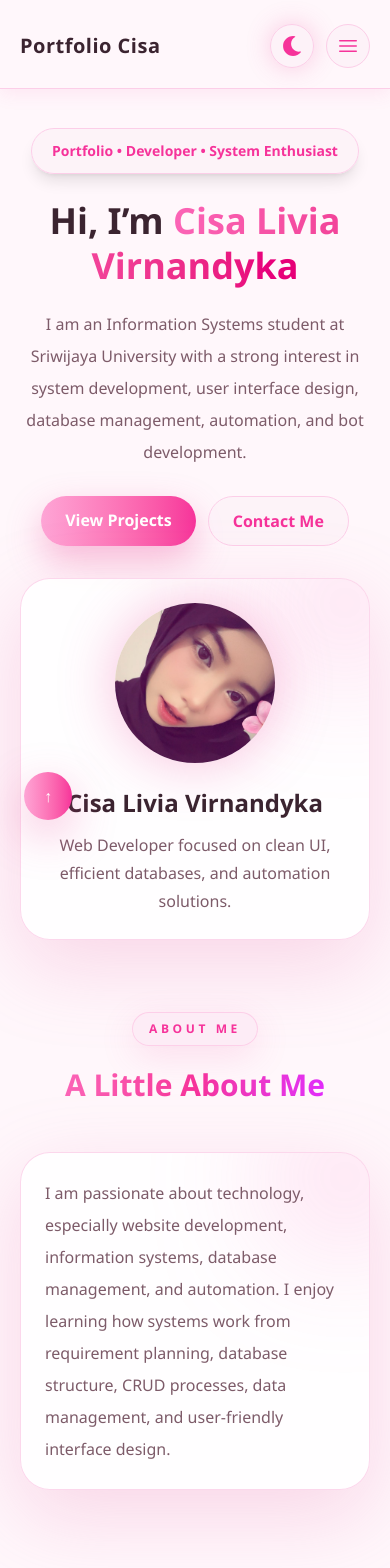
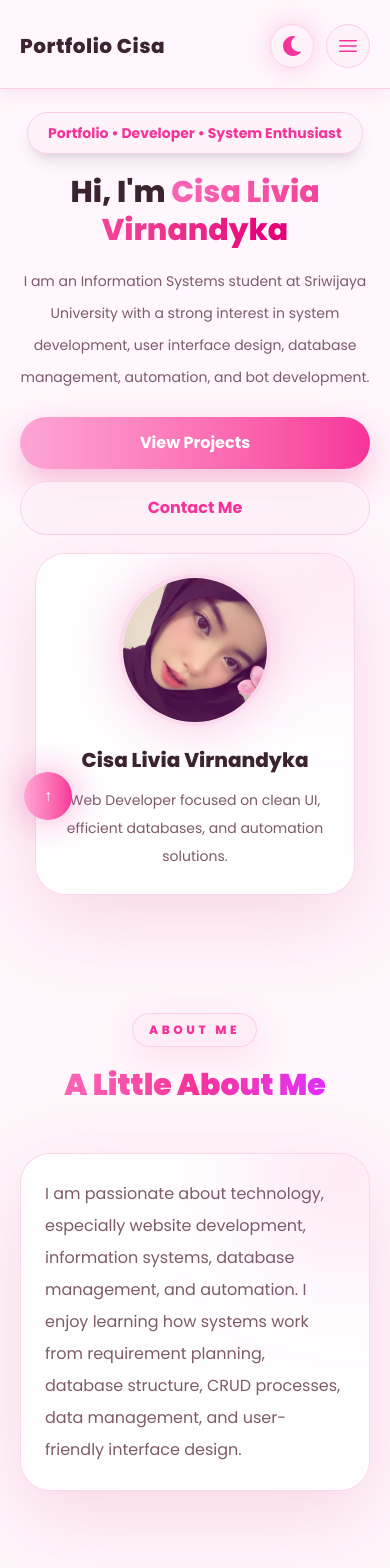
Before and after one commit to cyizzievielle/portofolio-cisa, a React (Vite) app: page / in a window 390 px wide. Shown: the top 1568 px of the page. Built offline with nearby package versions, Linux system fonts and the light colour scheme.

Commit message:
update portfolio

```diff
--- a/src/App.tsx
+++ b/src/App.tsx
@@ -94,7 +94,7 @@ function Card({ children, dark, className = "", style }: CardProps) {
 function SectionTitle({ label, title }: { label: string; title: string }) {
   return (
     <div className="mb-12 text-center">
-      <span className="inline-flex rounded-full border border-pink-300/40 bg-pink-100/60 px-4 py-2 text-xs font-extrabold uppercase tracking-[0.3em] text-pink-500 shadow-[0_10px_35px_rgba(236,72,153,0.15)]">
+      <span className="animate-badge-pop inline-flex rounded-full border border-pink-300/40 bg-pink-100/60 px-4 py-2 text-xs font-extrabold uppercase tracking-[0.3em] text-pink-500 shadow-[0_10px_35px_rgba(236,72,153,0.15)]">
         {label}
       </span>
 
@@ -104,7 +104,8 @@ function SectionTitle({ label, title }: { label: string; title: string }) {
         </span>
       </h2>
     </div>
-  );}
+  );
+}
 
 export default function App() {
   const [dark, setDark] = useState(false);
@@ -595,14 +596,14 @@ const certificates = [
 
 {open && (
     <div
-      className={`animate-modal-in absolute right-0 top-14 z-50 grid w-72 gap-4 rounded-3xl border p-5 shadow-2xl lg:hidden ${
+      className={`animate-slide-down absolute right-0 top-14 z-50 grid w-[calc(100vw-2rem)] max-w-[320px] gap-3 rounded-3xl border p-5 shadow-2xl lg:hidden ${
         dark
           ? "bg-[#12070d] border-pink-300/20"
           : "bg-white border-pink-200"
       }`}
     >
       <div className={`flex items-center gap-3 rounded-2xl border p-3 ${softCard}`}>
-        <div className="grid h-12 w-12 place-items-center rounded-2xl bg-gradient-to-br from-pink-300 via-pink-500 to-fuchsia-500 text-xl text-white shadow-md">
+        <div className="grid h-12 w-12 shrink-0 place-items-center rounded-2xl bg-gradient-to-br from-pink-300 via-pink-500 to-fuchsia-500 text-xl text-white shadow-md">
           <HiHome />
         </div>
         <div>
@@ -616,7 +617,7 @@ const certificates = [
           key={link}
           href={`#${link.toLowerCase()}`}
           onClick={() => setOpen(false)}
-          className={`flex items-center gap-3 rounded-2xl px-2 py-1 font-bold transition hover:bg-pink-100/60 hover:text-pink-500 ${muted}`}
+          className={`flex items-center gap-3 rounded-2xl px-3 py-2.5 font-bold transition hover:bg-pink-100/60 hover:text-pink-500 active:scale-[0.98] ${muted}`}
         >
           <NavBadge label={link} />
           {link}
@@ -629,51 +630,62 @@ const certificates = [
 </header>
 
       <main>
-        <section className="mx-auto grid min-h-screen max-w-6xl items-center gap-10 px-5 pt-32 lg:grid-cols-[1.15fr_.85fr]">
+        <section className="mx-auto grid min-h-screen max-w-6xl items-center gap-8 px-5 pb-10 pt-28 sm:gap-10 sm:pt-32 lg:grid-cols-[1.15fr_.85fr]">
           <div className="animate-fade-up text-center lg:text-left">
-            <div className={`mb-6 inline-flex rounded-full border px-5 py-3 text-sm font-bold text-pink-500 shadow-lg ${softCard}`}>
+            <div className={`mb-5 inline-flex animate-badge-pop rounded-full border px-5 py-2.5 text-sm font-bold text-pink-500 shadow-lg ${softCard}`}>
               Portfolio • Developer • System Enthusiast
             </div>
 
-            <h1 className="text-4xl font-extrabold leading-tight sm:text-5xl lg:text-7xl">
-              Hi, I’m <span className="bg-gradient-to-r from-pink-400 to-pink-600 bg-clip-text text-transparent">Cisa Livia Virnandyka</span>
+            <h1 className="text-3xl font-extrabold leading-tight sm:text-5xl lg:text-7xl">
+              Hi, I'm{" "}
+              <span className="bg-gradient-to-r from-pink-400 to-pink-600 bg-clip-text text-transparent">
+                Cisa Livia Virnandyka
+              </span>
             </h1>
 
-            <p className={`mx-auto mt-5 max-w-2xl text-base leading-8 lg:mx-0 ${muted}`}>
+            <p className={`mx-auto mt-4 max-w-2xl text-sm leading-8 sm:text-base sm:mt-5 lg:mx-0 ${muted}`}>
               I am an Information Systems student at Sriwijaya University with a strong interest in system development,
               user interface design, database management, automation, and bot development.
             </p>
 
-            <div className="mt-7 flex flex-wrap justify-center gap-3 lg:justify-start">
-              <a href="#projects" className="rounded-full bg-gradient-to-r from-pink-300 to-pink-500 px-6 py-3 font-bold text-white shadow-[0_14px_35px_rgba(236,72,153,0.35)] transition hover:-translate-y-1">
+            <div className="mt-6 flex flex-col gap-3 sm:mt-7 sm:flex-row sm:justify-center lg:justify-start">
+              <a
+                href="#projects"
+                className="group inline-flex items-center justify-center gap-2 rounded-full bg-gradient-to-r from-pink-300 to-pink-500 px-6 py-3.5 font-bold text-white shadow-[0_14px_35px_rgba(236,72,153,0.35)] transition hover:-translate-y-1 hover:shadow-[0_18px_45px_rgba(236,72,153,0.48)] active:scale-[0.97]"
+              >
                 View Projects
               </a>
-              <a href="#contact" className={`rounded-full border px-6 py-3 font-bold text-pink-500 transition hover:-translate-y-1 ${softCard}`}>
+              <a
+                href="#contact"
+                className={`inline-flex items-center justify-center gap-2 rounded-full border px-6 py-3.5 font-bold text-pink-500 transition hover:-translate-y-1 active:scale-[0.97] ${softCard}`}
+              >
                 Contact Me
               </a>
             </div>
           </div>
 
+          <div className="mx-auto w-full max-w-xs animate-slide-in-right sm:max-w-sm lg:max-w-full">
             <Card
               dark={dark}
-  className="mx-auto w-full max-w-sm animate-[float_4s_ease-in-out_infinite] text-center"
+              className="animate-[float_4.5s_ease-in-out_infinite] text-center"
             >
-  <div className="mx-auto mb-6 h-40 w-40 overflow-hidden rounded-full shadow-[0_0_55px_rgba(236,72,153,0.35)]">
+              <div className="mx-auto mb-6 h-36 w-36 overflow-hidden rounded-full shadow-[0_0_55px_rgba(236,72,153,0.35)] ring-4 ring-pink-200/50 sm:h-40 sm:w-40">
                 <img
                   src="/profile.jpg"
                   alt="Cisa Profile"
                   className="h-full w-full object-cover"
                 />
-  </div> {/* ✅ ini yang tadi kurang */}
+              </div>
 
-  <h3 className="text-2xl font-extrabold">
+              <h3 className="text-xl font-extrabold sm:text-2xl">
                 Cisa Livia Virnandyka
               </h3>
 
-  <p className={`mt-3 leading-7 ${muted}`}>
+              <p className={`mt-3 text-sm leading-7 sm:text-base ${muted}`}>
                 Web Developer focused on clean UI, efficient databases, and automation solutions.
               </p>
             </Card>
+          </div>
         </section>
         <section id="about" className="reveal mx-auto max-w-6xl px-5 py-16">
           <SectionTitle label="About Me" title="A Little About Me" />
@@ -739,29 +751,36 @@ const certificates = [
 <section id="services" className="reveal mx-auto max-w-6xl px-5 py-16">
           <SectionTitle label="Service" title="What I Do" />
 
-  <div className="grid gap-6 md:grid-cols-3">
+  <div className="grid gap-5 sm:grid-cols-3">
     {[
       {
+        emoji: "🌐",
         title: "Web Development",
         desc: "Building clean, responsive, and aesthetic web applications.",
       },
       {
+        emoji: "🗄️",
         title: "System Development",
         desc: "Designing structured systems with efficient data workflows.",
       },
       {
+        emoji: "🤖",
         title: "Bot Automation",
         desc: "Creating automation bots for Discord and custom integrations.",
       },
-    ].map((item) => (
+    ].map((item, i) => (
       <div
         key={item.title}
-        className={`rounded-3xl border p-6 text-center transition hover:-translate-y-1 hover:shadow-[0_20px_60px_rgba(236,72,153,0.25)] ${softCard}`}
+        className={`animate-card-in rounded-3xl border p-6 text-center transition hover:-translate-y-2 hover:shadow-[0_20px_60px_rgba(236,72,153,0.28)] ${softCard}`}
+        style={{ animationDelay: `${i * 100}ms` }}
       >
+        <div className="mx-auto mb-4 grid h-16 w-16 place-items-center rounded-2xl bg-gradient-to-br from-pink-200 to-pink-400 text-3xl shadow-[0_12px_30px_rgba(236,72,153,0.25)] transition group-hover:scale-110">
+          {item.emoji}
+        </div>
         <h3 className="text-lg font-bold text-pink-500 mb-2">
           {item.title}
         </h3>
-        <p className={`text-sm ${muted}`}>{item.desc}</p>
+        <p className={`text-sm leading-6 ${muted}`}>{item.desc}</p>
       </div>
     ))}
   </div>
@@ -771,21 +790,22 @@ const certificates = [
 
        <section id="skills" className="reveal mx-auto max-w-6xl px-5 py-16">
           <SectionTitle label="Skills" title="Tools & Tech Stack" />
-  <div className="grid gap-6 md:grid-cols-2">
-    {skillGroups.map((group) => (
+  <div className="grid gap-5 sm:grid-cols-2">
+    {skillGroups.map((group, i) => (
       <div
         key={group.title}
-        className={`rounded-3xl border p-6 transition hover:-translate-y-1 ${softCard}`}
+        className={`animate-card-in rounded-3xl border p-6 transition hover:-translate-y-1 hover:shadow-[0_18px_50px_rgba(236,72,153,0.22)] ${softCard}`}
+        style={{ animationDelay: `${i * 80}ms` }}
       >
         <h3 className="mb-4 text-lg font-bold text-pink-500">
           {group.title}
         </h3>
 
-        <div className="flex flex-wrap gap-3">
+        <div className="flex flex-wrap gap-2.5">
           {group.items.map((skill) => (
             <span
               key={skill}
-              className="rounded-full border px-3 py-1 text-xs font-semibold text-pink-500"
+              className="rounded-full border border-pink-300/50 bg-pink-50/60 px-3 py-1.5 text-xs font-semibold text-pink-500 transition hover:-translate-y-0.5 hover:bg-pink-100/80"
             >
               {skill}
             </span>
@@ -1081,7 +1101,7 @@ const certificates = [
 <section id="contact" className="reveal mx-auto max-w-6xl px-5 py-20">
   <SectionTitle label="Contact" title="Let’s Connect" />
 
-  <div className="mb-12 grid gap-5 sm:grid-cols-2 lg:grid-cols-5">
+  <div className="mb-10 grid gap-4 grid-cols-2 sm:grid-cols-3 lg:grid-cols-5">
     {[
       {
         icon: "📧",
@@ -1113,14 +1133,14 @@ const certificates = [
         href={item.href}
         target={item.title === "Email" ? undefined : "_blank"}
         rel={item.title === "Email" ? undefined : "noopener noreferrer"}
-        className={`group relative overflow-hidden rounded-3xl border p-6 text-center shadow-lg transition duration-300 hover:-translate-y-2 hover:shadow-[0_20px_60px_rgba(236,72,153,0.25)] ${softCard}`}
+        className={`group relative overflow-hidden rounded-3xl border p-4 text-center shadow-lg transition duration-300 hover:-translate-y-2 hover:shadow-[0_20px_60px_rgba(236,72,153,0.25)] active:scale-[0.97] sm:p-6 ${softCard}`}
       >
         <div className="absolute inset-0 bg-gradient-to-br from-pink-300/20 to-transparent opacity-0 transition group-hover:opacity-100" />
-        <div className="relative mx-auto mb-3 grid h-14 w-14 place-items-center rounded-2xl bg-white shadow-[0_14px_35px_rgba(236,72,153,0.2)] ring-1 ring-pink-200/70 transition duration-300 group-hover:scale-110">
+        <div className="relative mx-auto mb-3 grid h-12 w-12 place-items-center rounded-2xl bg-white shadow-[0_14px_35px_rgba(236,72,153,0.2)] ring-1 ring-pink-200/70 transition duration-300 group-hover:scale-110 sm:h-14 sm:w-14">
           <SocialLogo name={item.title} />
         </div>
-        <h3 className="relative font-extrabold text-pink-500">{item.title}</h3>
-        <p className={`relative mt-1 text-xs ${muted}`}>{item.value}</p>
+        <h3 className="relative text-sm font-extrabold text-pink-500 sm:text-base">{item.title}</h3>
+        <p className={`relative mt-1 truncate text-[10px] sm:text-xs ${muted}`}>{item.value}</p>
       </a>
     ))}
 
@@ -1130,15 +1150,15 @@ const certificates = [
         navigator.clipboard.writeText("@2cyi");
         showToast("Discord username copied ✨");
       }}
-      className={`group relative overflow-hidden rounded-3xl border p-6 text-center shadow-lg transition duration-300 hover:-translate-y-2 hover:shadow-[0_20px_60px_rgba(236,72,153,0.25)] ${softCard}`}
+      className={`group relative overflow-hidden rounded-3xl border p-4 text-center shadow-lg transition duration-300 hover:-translate-y-2 hover:shadow-[0_20px_60px_rgba(236,72,153,0.25)] active:scale-[0.97] sm:p-6 ${softCard}`}
     >
       <div className="absolute inset-0 bg-gradient-to-br from-pink-300/20 to-transparent opacity-0 transition group-hover:opacity-100" />
-      <div className="relative mx-auto mb-3 grid h-14 w-14 place-items-center rounded-2xl bg-white text-[0px] shadow-[0_14px_35px_rgba(236,72,153,0.2)] ring-1 ring-pink-200/70 transition duration-300 group-hover:scale-110">
+      <div className="relative mx-auto mb-3 grid h-12 w-12 place-items-center rounded-2xl bg-white text-[0px] shadow-[0_14px_35px_rgba(236,72,153,0.2)] ring-1 ring-pink-200/70 transition duration-300 group-hover:scale-110 sm:h-14 sm:w-14">
         <SocialLogo name="Discord" />
         🎮
       </div>
-      <h3 className="relative font-extrabold text-pink-500">Discord</h3>
-      <p className={`relative mt-1 text-xs ${muted}`}>@2cyi • click to copy</p>
+      <h3 className="relative text-sm font-extrabold text-pink-500 sm:text-base">Discord</h3>
+      <p className={`relative mt-1 text-[10px] sm:text-xs ${muted}`}>@2cyi • click to copy</p>
     </button>
   </div>
 
@@ -1375,14 +1395,17 @@ const certificates = [
   </div>
 )}
 
+<div id="cursorGlow" className="cursor-glow"></div>
+<div id="cursorLove" className="cursor-love"></div>
+
+{/* Scroll to top */}
 <button
   onClick={() => window.scrollTo({ top: 0, behavior: "smooth" })}
-  className="fixed bottom-6 left-6 z-50 grid h-12 w-12 place-items-center rounded-full bg-gradient-to-r from-pink-300 to-pink-500 font-bold text-white shadow-[0_15px_45px_rgba(236,72,153,0.35)] transition hover:-translate-y-1"
+  className="animate-pulse-glow fixed bottom-6 left-6 z-50 grid h-12 w-12 place-items-center rounded-full bg-gradient-to-r from-pink-300 to-pink-500 font-bold text-white shadow-[0_15px_45px_rgba(236,72,153,0.35)] transition hover:-translate-y-1 hover:shadow-[0_20px_55px_rgba(236,72,153,0.5)] active:scale-95"
+  aria-label="Back to top"
 >
   ↑
 </button>
-<div id="cursorGlow" className="cursor-glow"></div>
-<div id="cursorLove" className="cursor-love"></div>
     </div>
 
   );
--- a/src/index.css
+++ b/src/index.css
@@ -1,75 +1,197 @@
+@import url("https://fonts.googleapis.com/css2?family=Poppins:wght@400;500;600;700;800;900&display=swap");
 @import "tailwindcss";
 
 html {
   scroll-behavior: smooth;
+  scroll-padding-top: 90px;
+  -webkit-text-size-adjust: 100%;
+}
+
+@media (max-width: 640px) {
+  html {
+    scroll-padding-top: 75px;
+  }
 }
 
 body {
   font-family: "Poppins", "Segoe UI", sans-serif;
+  -webkit-font-smoothing: antialiased;
+  overflow-x: hidden;
 }
 
+/* ── Keyframes ──────────────────────────────────── */
+
 @keyframes float {
-  50% {
-    transform: translateY(-12px);
-  }
+  0%, 100% { transform: translateY(0px); }
+  50% { transform: translateY(-14px); }
+}
+
+@keyframes floatSm {
+  0%, 100% { transform: translateY(0px); }
+  50% { transform: translateY(-7px); }
 }
 
 @keyframes fadeUp {
-  from {
-    opacity: 0;
-    transform: translateY(28px);
-  }
-  to {
-    opacity: 1;
-    transform: translateY(0);
-  }
+  from { opacity: 0; transform: translateY(32px); }
+  to   { opacity: 1; transform: translateY(0); }
+}
+
+@keyframes fadeIn {
+  from { opacity: 0; }
+  to   { opacity: 1; }
+}
+
+@keyframes slideInRight {
+  from { opacity: 0; transform: translateX(36px); }
+  to   { opacity: 1; transform: translateX(0); }
+}
+
+@keyframes slideInLeft {
+  from { opacity: 0; transform: translateX(-36px); }
+  to   { opacity: 1; transform: translateX(0); }
+}
+
+@keyframes scaleIn {
+  from { opacity: 0; transform: scale(0.91); }
+  to   { opacity: 1; transform: scale(1); }
 }
 
 @keyframes softPulse {
-  50% {
-    opacity: 0.55;
-    transform: scale(1.08);
-  }
+  0%, 100% { opacity: 0.5; transform: scale(1); }
+  50% { opacity: 1; transform: scale(1.1); }
 }
 
 @keyframes cardIn {
-  from {
-    opacity: 0;
-    transform: translateY(24px) scale(0.98);
-  }
-  to {
-    opacity: 1;
-    transform: translateY(0) scale(1);
-  }
+  from { opacity: 0; transform: translateY(28px) scale(0.97); }
+  to   { opacity: 1; transform: translateY(0) scale(1); }
 }
 
 @keyframes modalIn {
-  from {
-    opacity: 0;
-    transform: translateY(22px) scale(0.96);
-  }
-  to {
-    opacity: 1;
-    transform: translateY(0) scale(1);
-  }
+  from { opacity: 0; transform: translateY(22px) scale(0.95); }
+  to   { opacity: 1; transform: translateY(0) scale(1); }
 }
 
+@keyframes shineMove {
+  0%   { left: -60%; }
+  100% { left: 120%; }
+}
+
+@keyframes shimmerPink {
+  0%   { background-position: -200% center; }
+  100% { background-position: 200% center; }
+}
+
+@keyframes heartPop {
+  0%   { transform: scale(0) rotate(-15deg); opacity: 0; }
+  60%  { transform: scale(1.25) rotate(5deg); opacity: 1; }
+  100% { transform: scale(1) rotate(0deg); opacity: 1; }
+}
+
+@keyframes badgePop {
+  0%   { opacity: 0; transform: translateY(-8px) scale(0.88); }
+  100% { opacity: 1; transform: translateY(0) scale(1); }
+}
+
+@keyframes slideDown {
+  from { opacity: 0; transform: translateY(-12px); }
+  to   { opacity: 1; transform: translateY(0); }
+}
+
+@keyframes pulse-glow {
+  0%, 100% { box-shadow: 0 0 20px rgba(236,72,153,0.3); }
+  50%       { box-shadow: 0 0 45px rgba(236,72,153,0.6); }
+}
+
+/* ── Utility Classes ────────────────────────────── */
+
 .animate-fade-up {
-  animation: fadeUp 0.8s ease both;
+  animation: fadeUp 0.75s cubic-bezier(0.22, 1, 0.36, 1) both;
+}
+
+.animate-fade-in {
+  animation: fadeIn 0.5s ease both;
+}
+
+.animate-slide-in-right {
+  animation: slideInRight 0.55s cubic-bezier(0.22, 1, 0.36, 1) both;
+}
+
+.animate-slide-in-left {
+  animation: slideInLeft 0.55s cubic-bezier(0.22, 1, 0.36, 1) both;
+}
+
+.animate-scale-in {
+  animation: scaleIn 0.4s cubic-bezier(0.22, 1, 0.36, 1) both;
 }
 
 .animate-soft-pulse {
-  animation: softPulse 4s ease-in-out infinite;
+  animation: softPulse 4.5s ease-in-out infinite;
 }
 
 .animate-card-in {
-  animation: cardIn 0.65s ease both;
+  animation: cardIn 0.65s cubic-bezier(0.22, 1, 0.36, 1) both;
 }
 
 .animate-modal-in {
-  animation: modalIn 0.28s ease both;
+  animation: modalIn 0.28s cubic-bezier(0.22, 1, 0.36, 1) both;
 }
 
+.animate-badge-pop {
+  animation: badgePop 0.4s cubic-bezier(0.34, 1.56, 0.64, 1) both;
+}
+
+.animate-slide-down {
+  animation: slideDown 0.32s cubic-bezier(0.22, 1, 0.36, 1) both;
+}
+
+.animate-heart-pop {
+  animation: heartPop 0.5s cubic-bezier(0.34, 1.56, 0.64, 1) both;
+}
+
+.animate-pulse-glow {
+  animation: pulse-glow 2.5s ease-in-out infinite;
+}
+
+/* ── Shimmer text ───────────────────────────────── */
+.shimmer-text {
+  background: linear-gradient(
+    90deg,
+    #f472b6 0%,
+    #ec4899 30%,
+    #fbbf24 55%,
+    #f472b6 100%
+  );
+  background-size: 200% auto;
+  -webkit-background-clip: text;
+  background-clip: text;
+  -webkit-text-fill-color: transparent;
+  animation: shimmerPink 4s linear infinite;
+}
+
+/* ── Card reveal (.reveal) ──────────────────────── */
+.reveal {
+  opacity: 1;
+  transform: translateY(0);
+  transition: opacity 0.7s cubic-bezier(0.22, 1, 0.36, 1),
+              transform 0.7s cubic-bezier(0.22, 1, 0.36, 1);
+}
+
+.reveal:not(.active) {
+  opacity: 0;
+  transform: translateY(44px);
+}
+
+.reveal.active {
+  opacity: 1;
+  transform: translateY(0);
+}
+
+/* Staggered delay variants */
+.reveal-delay-1 { transition-delay: 0.1s; }
+.reveal-delay-2 { transition-delay: 0.2s; }
+.reveal-delay-3 { transition-delay: 0.3s; }
+
+/* ── Project card description clamp ──────────────── */
 .project-card-desc {
   display: -webkit-box;
   overflow: hidden;
@@ -83,38 +205,38 @@ body {
   }
 }
 
-@media (prefers-reduced-motion: reduce) {
-  *,
-  *::before,
-  *::after {
-    animation-duration: 0.01ms !important;
-    animation-iteration-count: 1 !important;
-    scroll-behavior: auto !important;
-    transition-duration: 0.01ms !important;
+/* ── Touch tap highlight ─────────────────────────── */
+button, a {
+  -webkit-tap-highlight-color: transparent;
+}
+
+/* ── Card shine effect ───────────────────────────── */
+@keyframes shineMove {
+  0%   { left: -70%; opacity: 0.6; }
+  100% { left: 130%; opacity: 0; }
+}
+
+/* ── Cursor: desktop only ───────────────────────── */
+@media (min-width: 769px) {
+  body { cursor: none; }
+}
+
+@media (max-width: 768px) {
+  body { cursor: auto; }
+  .cursor-love,
+  .cursor-glow,
+  .sparkle {
+    display: none !important;
   }
 }
-.reveal {
-  opacity: 1;
-  transform: translateY(0);
-  transition: all 0.8s ease;
-}
 
-.reveal:not(.active) {
-  opacity: 0;
-  transform: translateY(40px);
-}
-
-.reveal.active {
-  opacity: 1;
-  transform: translateY(0);
-}
 .cursor-love {
   position: fixed;
   width: 28px;
   height: 28px;
   pointer-events: none;
   z-index: 9999;
-   transform: translate(-6px, -6px);
+  transform: translate(-6px, -6px);
   display: flex;
   align-items: center;
   justify-content: center;
@@ -130,10 +252,47 @@ body {
   content: "♥";
 }
 
-/* Optional: hide default cursor biar lebih kerasa */
-body {
-  cursor: none;
+/* ── Sparkle particle ───────────────────────────── */
+.sparkle {
+  position: fixed;
+  pointer-events: none;
+  z-index: 9998;
+  width: 8px;
+  height: 8px;
+  border-radius: 50%;
+  background: radial-gradient(circle, #ff80c0, #ff4fa4 60%);
+  transform: translate(-50%, -50%) scale(0);
+  animation: sparkleAnim 0.7s ease forwards;
 }
+
+@keyframes sparkleAnim {
+  0%   { transform: translate(-50%, -50%) scale(0); opacity: 1; }
+  50%  { transform: translate(-50%, -50%) scale(1.4); opacity: 0.8; }
+  100% { transform: translate(-50%, -70px) scale(0.3); opacity: 0; }
+}
+
+/* ── Scrollbar ──────────────────────────────────── */
+::-webkit-scrollbar {
+  width: 6px;
+}
+
+::-webkit-scrollbar-thumb {
+  background: linear-gradient(180deg, #f472b6, #e879f9);
+  border-radius: 999px;
+}
+
+::-webkit-scrollbar-track {
+  background: transparent;
+}
+
+@media (max-width: 640px) {
+  ::-webkit-scrollbar {
+    width: 0;
+    display: none;
+  }
+}
+
+/* ── Skill scroll ───────────────────────────────── */
 .skill-scroll {
   scrollbar-width: none;
 }
@@ -142,29 +301,12 @@ body {
   display: none;
 }
 
-@media (max-width: 640px) {
-  .skill-scroll {
-    display: grid;
-    grid-auto-flow: column;
-    grid-template-rows: repeat(3, auto);
-    grid-auto-columns: max-content;
-    overflow-x: auto;
-    gap: 10px;
-  }
-
-  .skill-scroll span {
-    font-size: 0.78rem;
-    padding: 8px 13px;
+/* ── Reduced motion ─────────────────────────────── */
+@media (prefers-reduced-motion: reduce) {
+  *, *::before, *::after {
+    animation-duration: 0.01ms !important;
+    animation-iteration-count: 1 !important;
+    scroll-behavior: auto !important;
+    transition-duration: 0.01ms !important;
   }
 }
-@media (max-width: 768px) {
-  body {
-    cursor: auto;
-  }
-
-  .cursor-love,
-  .cursor-glow,
-  .sparkle {
-    display: none !important;
-  }
-}
```
Also changed, not shown: public/certificates/ChatGPT Image May 23, 2026, 01_59_54 PM.png (added), 1 other file (tests, documents, lock files or other folders). Lines whose indentation alone changed are shown as unchanged.
